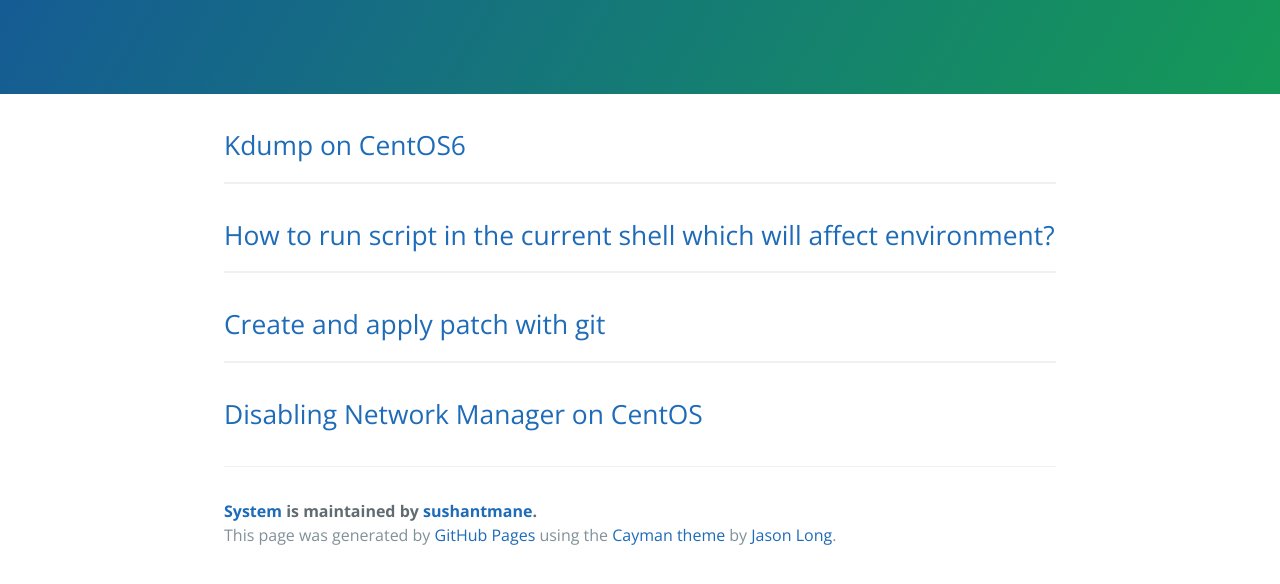
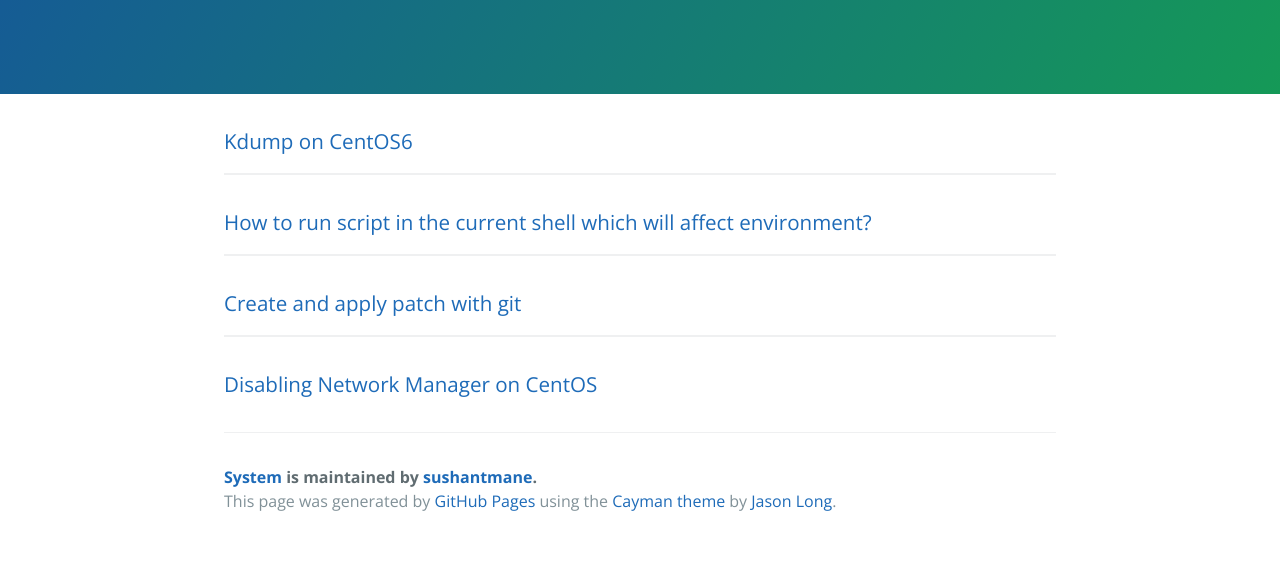
Before and after one commit to sushantmane/lustre-devsetup, a plain HTML site: page index.html in a window 1280 px wide. Shown: the part 176-760 px from the top of the page. Drawn offline with nearby package versions, Linux system fonts and the light colour scheme.

Commit message:
Update index.html

```diff
--- a/index.html
+++ b/index.html
@@ -16,21 +16,21 @@
     </section>
 
     <section class="main-content">
-      <h2>
+      <h3>
         <a id="kdump-on-centos6" class="anchor" href="#kdump-on-centos6" aria-hidden="true"><span class="octicon octicon-link"></span></a><a href="https://github.com/sushantmane/centos-tune/wiki/Kdump-on-Centos6">Kdump on CentOS6</a>
-      </h2>
+      </h3>
       <hr>
-      <h2>
+      <h3>
         <a id="how-to-run-script-in-the-current-shell-which-will-affect-environment" class="anchor" href="#how-to-run-script-in-the-current-shell-which-will-affect-environment" aria-hidden="true"><span class="octicon octicon-link"></span></a><a href="https://github.com/sushantmane/centos-tune/wiki/How-to-run-script-in-the-current-shell-which-will-affect-environment%3F">How to run script in the current shell which will affect environment?</a>
-      </h2>
+      </h3>
       <hr>
-      <h2>
+      <h3>
         <a id="create-and-apply-patch-with-git" class="anchor" href="#create-and-apply-patch-with-git" aria-hidden="true"><span class="octicon octicon-link"></span></a><a href="https://github.com/sushantmane/tune-my-system/wiki/Create-and-apply-patch-with-git">Create and apply patch with git</a>
-      </h2>
+      </h3>
       <hr>
-      <h2>
+      <h3>
         <a id="disabling-network-manager-on-centos" class="anchor" href="#disabling-network-manager-on-centos" aria-hidden="true"><span class="octicon octicon-link"></span></a><a href="https://github.com/sushantmane/tune-my-system/wiki/Disabling-Network-Manager-on-CentOS">Disabling Network Manager on CentOS</a>
-      </h2>
+      </h3>
       <footer class="site-footer">
         <span class="site-footer-owner"><a href="https://github.com/sushantmane/system">System</a> is maintained by <a href="https://github.com/sushantmane">sushantmane</a>.</span>
 
```
